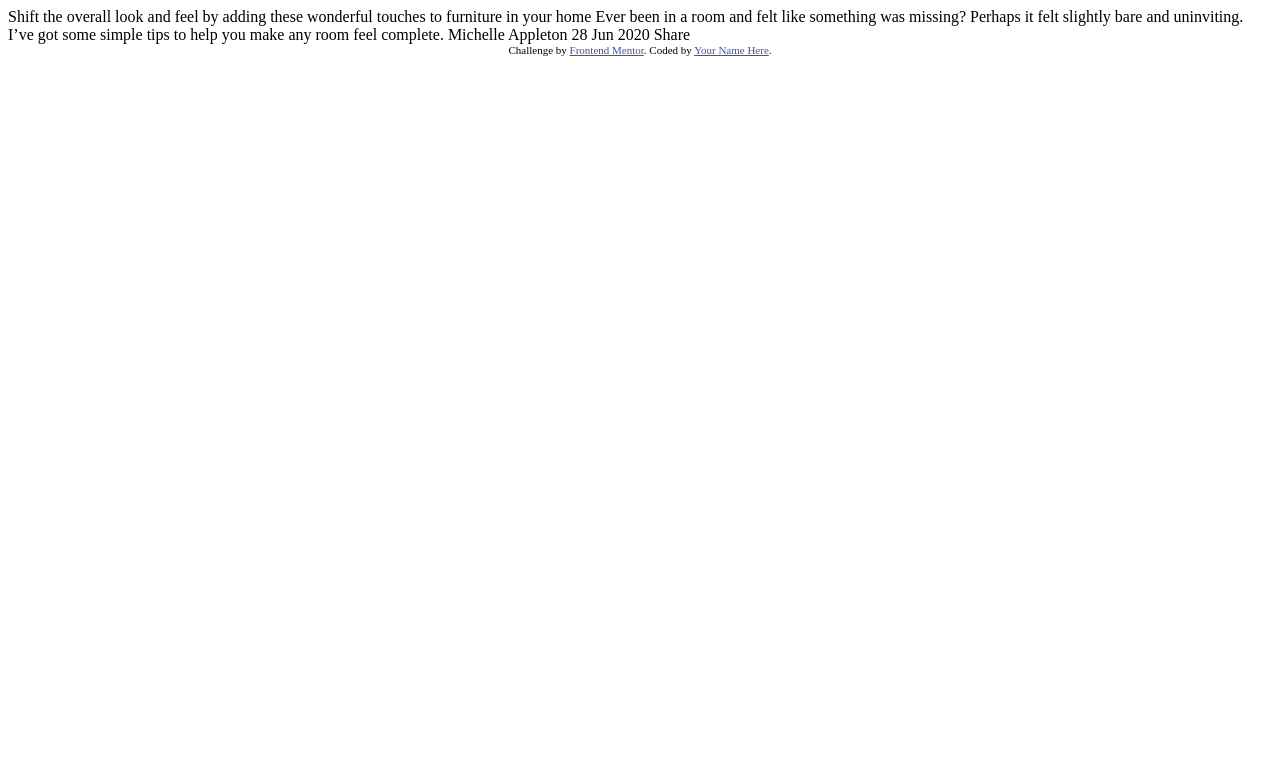
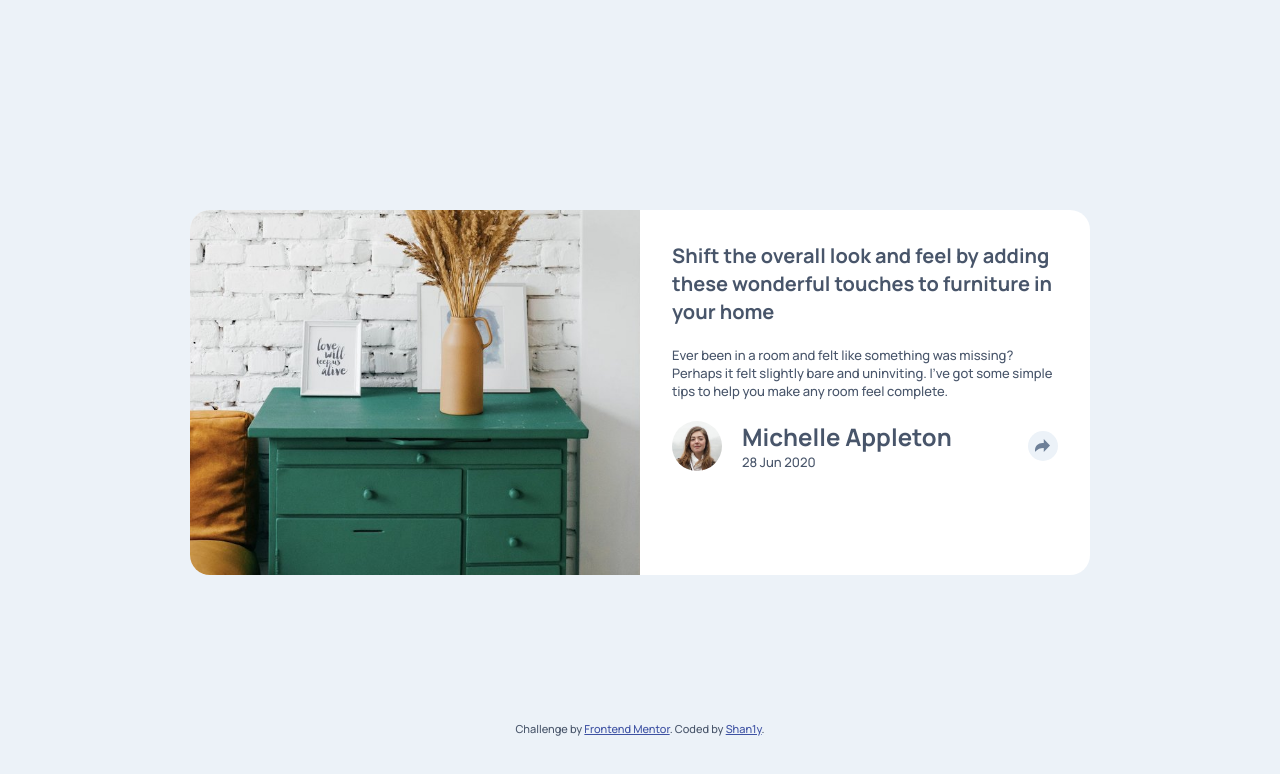
Before and after one commit to shan1y/article-preview-component, a plain HTML site: page index.html in a window 1280 px wide. Drawn offline with Linux system fonts and the light colour scheme.

Commit message:
Final besides triangle

```diff
--- a/index.html
+++ b/index.html
@@ -5,32 +5,74 @@
   <meta name="viewport" content="width=device-width, initial-scale=1.0"> <!-- displays site properly based on user's device -->
 
   <link rel="icon" type="image/png" sizes="32x32" href="./images/favicon-32x32.png">
+  <link rel="stylesheet" href="styles.css">
+  <link rel="preconnect" href="https://fonts.googleapis.com">
+  <link rel="preconnect" href="https://fonts.gstatic.com" crossorigin>
+  <link href="https://fonts.googleapis.com/css2?family=Manrope:wght@500;700&display=swap" rel="stylesheet">
 
   <title>Frontend Mentor | Article preview component</title>
 
   <!-- Feel free to remove these styles or customise in your own stylesheet 👍 -->
-  <style>
-    .attribution { font-size: 11px; text-align: center; }
-    .attribution a { color: hsl(228, 45%, 44%); }
-  </style>
 </head>
 <body>
 
-  Shift the overall look and feel by adding these wonderful
-  touches to furniture in your home
+  <div class="container" >
+    <div class="main-img">
+      <img src="./images/drawers.jpg" alt="">
+    </div>
 
+<div class="description">
+  <h1>
+    Shift the overall look and feel by adding these wonderful
+    touches to furniture in your home
+  </h1>
+  <p style="padding-bottom: 20px;">
   Ever been in a room and felt like something was missing? Perhaps
   it felt slightly bare and uninviting. I’ve got some simple tips
   to help you make any room feel complete.
+  </p>
+  <div class="avatar">
+    <div class="open-share">
+      <div>
+        <p>Share</p>
+        <ul>
+          <li><img src="./images/icon-facebook.svg" alt=""></li>
+          <li> <img src="./images/icon-pinterest.svg" alt=""></li>
+          <li><img src="./images/icon-twitter.svg" alt=""></li>
+        </ul>
+      </div>
+      <div>
+        <img src="./images/icon-share.svg" alt="" id="unclick">
+      </div>
+        <p class="triangle-down"></p>
+    </div>
 
-  Michelle Appleton
-  28 Jun 2020
 
-  Share
+
+
+    <div class="avatar-img">
+      <div class="avatar-text">
+        <img src="./images/avatar-michelle.jpg" alt="">
+        <div>
+          <h2>Michelle Appleton</h2>
+          <p>28 Jun 2020</p>
+        </div>
+      </div>
+
+      <div class="circle">
+        <p>
+          <img src="./images/icon-share.svg" alt="" id="share">
+        </p>
+      </div>
+    </div>
+  </div>
+</div>
+</div>
 
   <div class="attribution">
     Challenge by <a href="https://www.frontendmentor.io?ref=challenge" target="_blank">Frontend Mentor</a>.
-    Coded by <a href="#">Your Name Here</a>.
+    Coded by <a href="#">Shan1y</a>.
   </div>
+  <script src="script.js"></script>
 </body>
 </html>
--- /dev/null
+++ b/styles.css
@@ -0,0 +1,198 @@
+/*font-family: 'Manrope', sans-serif;*/
+
+:root {
+  --verydarkgreyblue: hsl(217, 19%, 35%);
+  --desatdarkblue: hsl(214, 17%, 51%);
+  --greyishblue: hsl(212, 23%, 69%);
+  --lightgreyishblue: hsl(210, 46%, 95%);
+}
+
+* {
+  margin: 0;
+  padding: 0;
+  box-sizing: border-box;
+}
+
+.attribution {
+  font-size: 11px;
+  text-align: center;
+}
+
+ul {
+  list-style-type: none;
+}
+
+.attribution a {
+  color: hsl(228, 45%, 44%);
+}
+
+img {
+  max-width: 100%;
+}
+
+body {
+  font-family: "Manrope", sans-serif;
+  background-color: var(--lightgreyishblue);
+  padding: 4rem 2rem;
+  color: var(--verydarkgreyblue);
+}
+
+p {
+  font-size: 13px;
+}
+
+.container {
+  background-color: white;
+  border-radius: 20px;
+  padding-bottom: 0px;
+}
+
+.container .description {
+  padding: 2rem;
+}
+
+.container .description h1 {
+  font-size: 20px;
+  line-height: 1.4;
+  padding-bottom: 20px;
+}
+
+.open-share p {
+  padding-bottom: 0px;
+}
+
+.container .avatar .open-share {
+  display: flex;
+  align-items: center;
+  justify-content: space-between;
+  background-color: var(--verydarkgreyblue);
+  position: absolute;
+  height: 0;
+  overflow: hidden;
+  width: calc(100% + 64px);
+  left: -2rem;
+  bottom: -30px;
+  border-radius: 0 0 20px 20px;
+  color: white;
+  transition: all 0.4s ease-in-out;
+}
+
+.container .avatar .open-share.clicked {
+  height: 6rem;
+  overflow: auto;
+}
+
+.open-share div {
+  padding: 5px 30px;
+}
+
+.open-share > div:first-child {
+  display: flex;
+  align-items: center;
+  justify-content: center;
+  text-transform: uppercase;
+  color: var(--greyishblue);
+}
+
+.open-share > div:first-child ul {
+  display: flex;
+  align-items: center;
+  justify-content: center;
+}
+
+.open-share > div:first-child ul li {
+  margin: 0 10px;
+}
+
+.container .avatar {
+  position: relative;
+}
+
+.avatar-img {
+  display: flex;
+  align-items: center;
+  justify-content: space-between;
+}
+
+.circle {
+  position: relative;
+  height: 30px;
+  width: 30px;
+  background-color: var(--lightgreyishblue);
+  border-radius: 50%;
+}
+
+.avatar-img #share {
+  cursor: pointer;
+  transform: translate(7px, 7px);
+}
+
+.open-share #unclick {
+  cursor: pointer;
+}
+
+.avatar-text {
+  display: flex;
+  align-items: center;
+  justify-content: space-between;
+}
+
+.avatar-text img {
+  width: 50px;
+  border-radius: 50%;
+  margin-right: 20px;
+}
+
+.container .main-img img {
+  height: 100%;
+  object-fit: cover;
+  object-position: 0 0;
+  width: 100%;
+  border-radius: 20px 20px 0 0;
+}
+
+@media (min-width: 768px) {
+  .container {
+    display: grid;
+    grid-template-columns: repeat(2, 1fr);
+  }
+
+  .container .main-img img {
+    border-radius: 20px 0 0 20px;
+    width: 1000px;
+    height: 100%;
+  }
+
+  .container .avatar .open-share {
+    left: 50%;
+    bottom: 50px;
+    width: 300px;
+    border-radius: 20px;
+    overflow: hidden;
+  }
+
+  .container .avatar .open-share .triangle-down {
+    position: absolute;
+    top: 100%;
+    left: 50%;
+    margin-left: -5px;
+    border-width: 10px;
+    border-style: solid;
+    border-color: hsl(64, 71%, 32%) transparent transparent transparent;
+  }
+}
+
+@media (min-width: 992px) {
+  body {
+    display: flex;
+    flex-direction: column;
+    align-items: center;
+    justify-content: center;
+    min-height: 100vh;
+    border-radius: 0px;
+  }
+  .container {
+    max-width: 900px;
+    margin: auto;
+  }
+}
```
